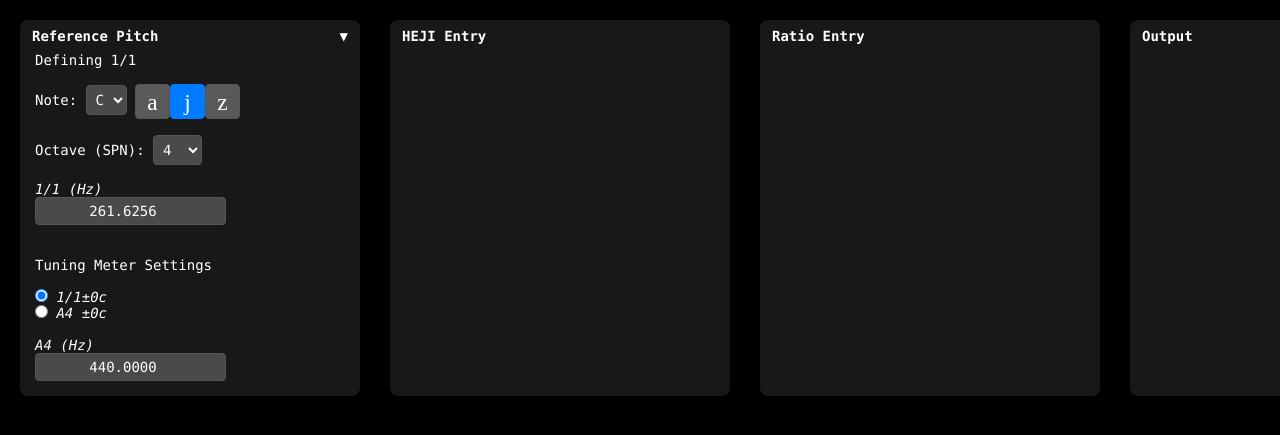
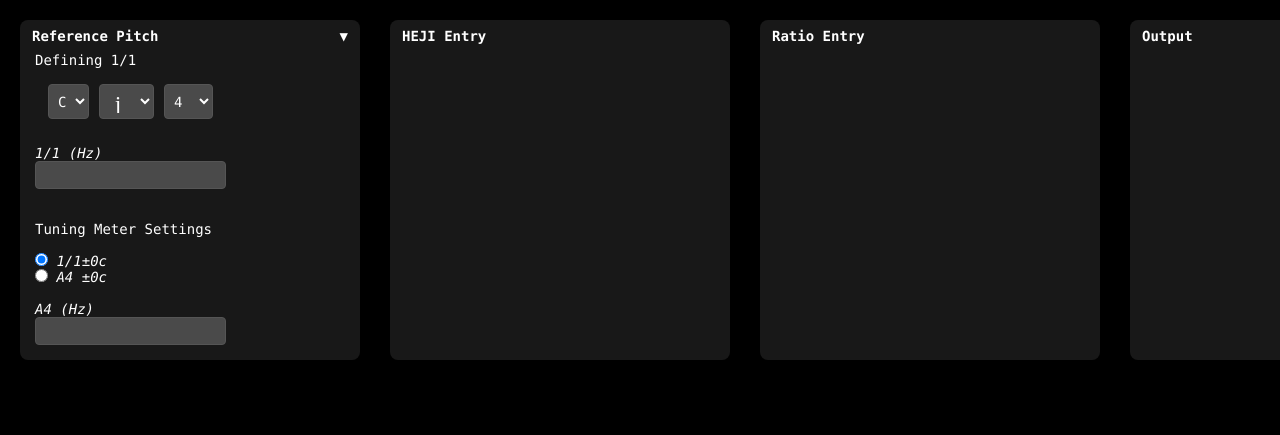
Before and after one commit to richiegreene/notation, a PHP site: page / in a window 1280 px wide; the page is wider, and only the part inside the window is pictured. Shown: the top 435 px of that part. Run offline with PHP 8.4, Linux system fonts and the light colour scheme; some web fonts are replaced.

Commit message:
refference pitch updates

```diff
--- a/HEJI Extensions/hejicalc-main/src/index.html
+++ b/HEJI Extensions/hejicalc-main/src/index.html
@@ -20,8 +20,7 @@
                 <div class="refbox">
                     <h3>Defining 1/1</h3>
                     <br>
-                    <div class="row">
-                        <label for="diatonicNoteDropdown">Note:</label>
+                    <div class="ref-pitch-controls-centered">
                         <select id="diatonicNoteDropdown">
                             <option value="0">F</option>
                             <option value="1" selected>C</option>
@@ -31,13 +30,11 @@
                             <option value="5">E</option>
                             <option value="6">B</option>
                         </select>
-                        <button id="refflat" class="refAccidental" value="0">a</button><!--
-                        --><button id="defaultRefAccidental" class="refAccidental selected" value="1">j</button><!--
-                        --><button id="refsharp" class="refAccidental" value="2">z</button>
-                    </div>
-                    <br>
-                    <div class="row">
-                        <label for="octaveDropdown">Octave (SPN):</label>
+                        <select id="refAccidentalDropdown">
+                            <option value="0">&nbsp;a&nbsp;</option>
+                            <option value="1" selected>&nbsp;j&nbsp;</option>
+                            <option value="2">&nbsp;z&nbsp;</option>
+                        </select>
                         <select id="octaveDropdown">
                             <option value="1">-4</option>
                             <option value="2">-3</option>
--- a/HEJI Extensions/hejicalc-main/src/script.js
+++ b/HEJI Extensions/hejicalc-main/src/script.js
@@ -480,7 +480,7 @@ function getRefNote(){
 }
 
 function getRefAccidental(){
-	return $(".refAccidental.selected").attr("value");
+	return $("#refAccidentalDropdown").val();
 }
 
 function getFrequencyOctave(){
@@ -654,6 +654,11 @@ $(document).ready(function(){
 		doCalc();
 		getPC();
 	});
+	$("#refAccidentalDropdown").change(function(c){
+		getFrequency1to1();
+		doCalc();
+		getPC();
+	});
 	$("#hejiOctaveDropdown").change(function(c){
 		doCalc();
 		getPC();
@@ -676,13 +681,7 @@ $(document).ready(function(){
 		doCalc();
 		getPC();
 	});
-	$(".refAccidental").click(function(c){
-		$(".refAccidental").removeClass("selected");
-		$(this).addClass("selected");
-		getFrequency1to1();
-		doCalc();
-		getPC();
-	});
+
 
 	$(".accidental").click(function(c){
 		$(".accidental").removeClass("selected");
--- a/HEJI Extensions/hejicalc-main/src/style.css
+++ b/HEJI Extensions/hejicalc-main/src/style.css
@@ -466,3 +466,17 @@ table.enharmonic-table > tr, td, th {
 .palette .label {
     color: var(--bg-button);
 }
+
+.ref-pitch-controls-centered {
+    display: flex; /* Use flexbox for centering */
+    justify-content: center; /* Center horizontally */
+    gap: 10px; /* Add some space between the dropdowns/buttons */
+    margin-bottom: 10px; /* Add some space below this row */
+}
+
+#refAccidentalDropdown {
+    font-family: "HEJI2";
+    font-size: 1.67rem;
+    vertical-align: middle;
+    height: 2.5rem;
+}
```
